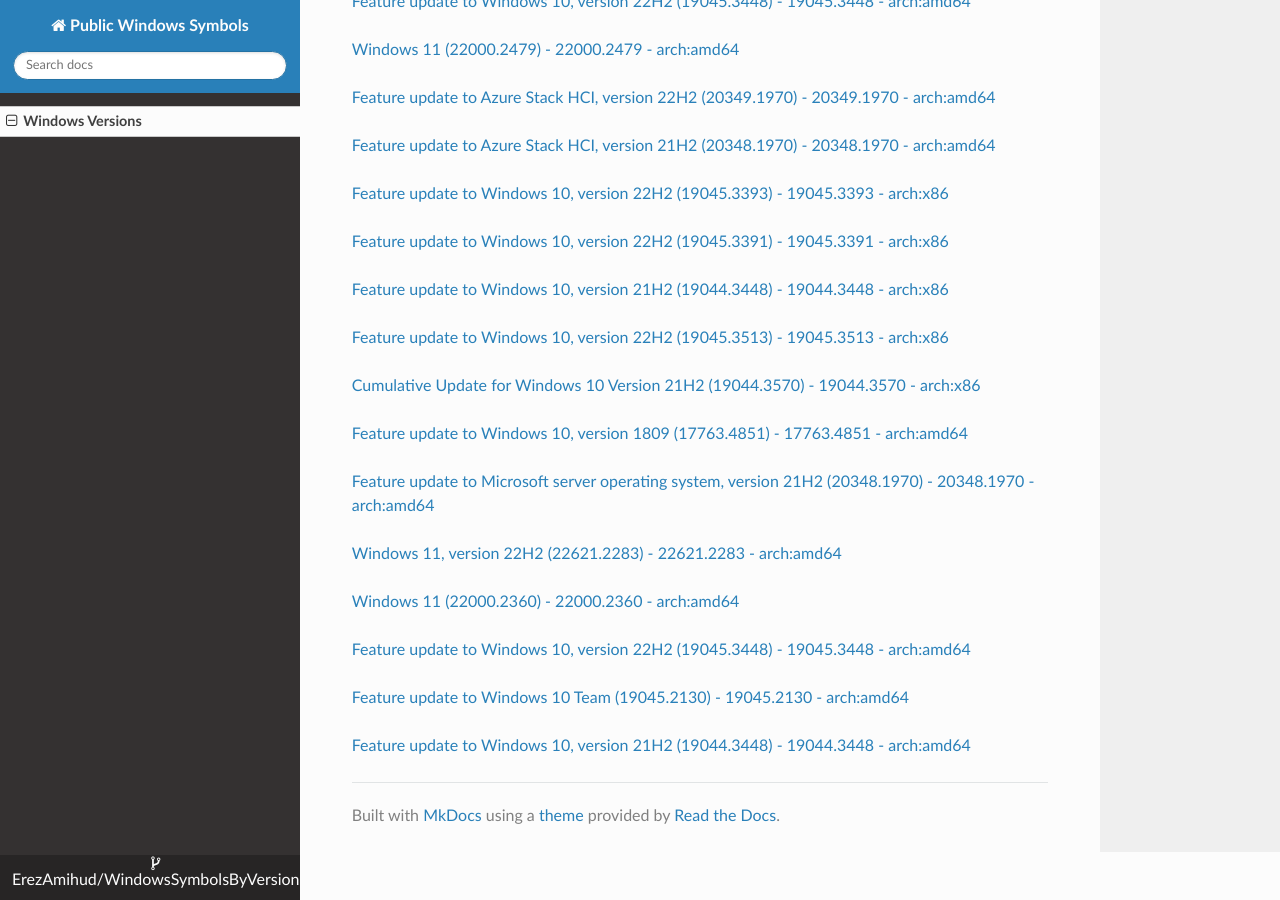
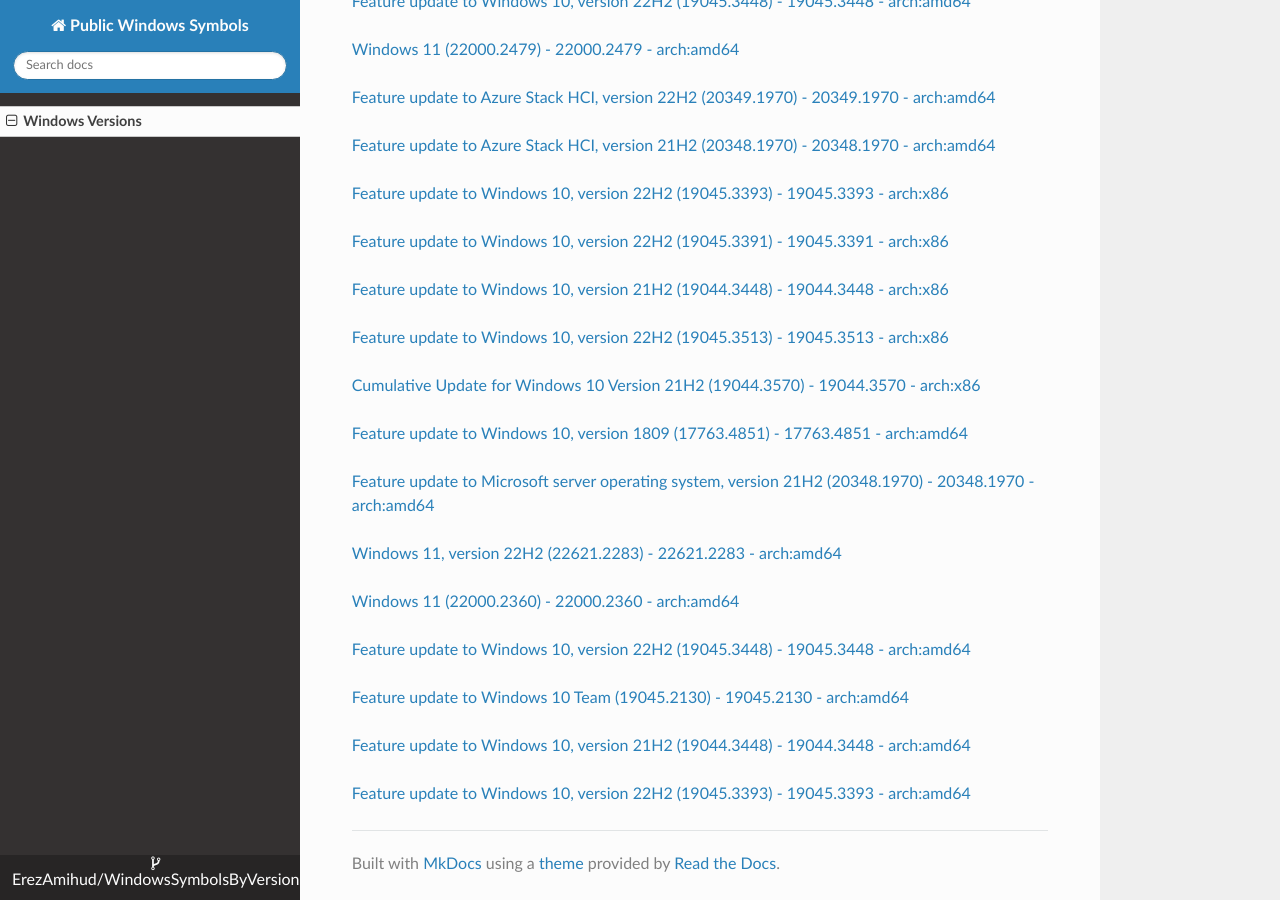
Before and after one commit to ErezAmihud/WindowsSymbolsByVersion, an MkDocs documentation site: the page built from docs/index.md, in a window 1280 px wide and 900 px high, scrolled down 25229 px. Built offline with MkDocs 1.6.1, drawn with Linux system fonts in a browser that asks for light colours; nearby versions of some CDN libraries.

Commit message:
Automated commit, add manifest for f482b9b9-1b34-45a6-bfb6-ef6be8f81829

```diff
--- a/docs/index.md
+++ b/docs/index.md
@@ -1429,3 +1429,6 @@
 
 
 [Feature update to Windows 10, version 21H2 (19044.3448) - 19044.3448 - arch:amd64](https://github.com/ErezAmihud/WindowsSymbolsByVersion/blob/main/manifests/88d620e0-f66f-489f-8b8b-b41279f8684e.manifest)
+
+
+[Feature update to Windows 10, version 22H2 (19045.3393) - 19045.3393 - arch:amd64](https://github.com/ErezAmihud/WindowsSymbolsByVersion/blob/main/manifests/f482b9b9-1b34-45a6-bfb6-ef6be8f81829.manifest)
```
Also changed, not shown: process_builds.json (+1 -1 lines), 1 other file.
